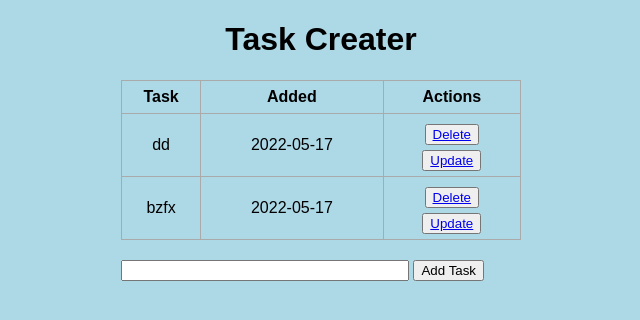
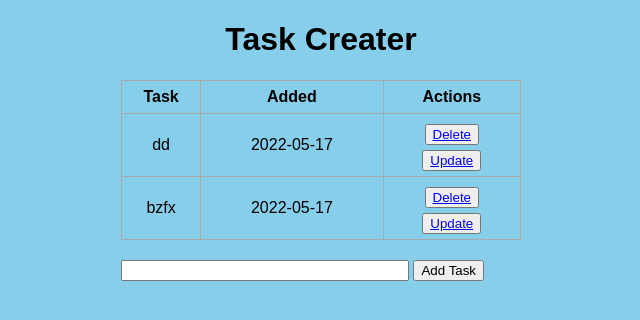
Before and after one commit to VigneshwaranBS/flask_basics, a Flask app: page / in a window 1280 px wide. Shown: the top 320 px of the page, without its empty margins (319-959 px from the left). Run offline with Flask 2, Linux system fonts and the light colour scheme; data comes from the database, SQL or seed files in the repository; both versions use the stored data as it was after the commit.

Commit message:
outline styling changes

```diff
--- a/static/css/main.css
+++ b/static/css/main.css
@@ -1,7 +1,7 @@
 body, html {
     margin: 0;
     font-family: sans-serif;
-    background-color: lightblue;
+    background-color: skyblue;
 }
 
 .content {
--- a/templates/index.html
+++ b/templates/index.html
@@ -10,18 +10,17 @@
     {% if tasks|length < 1 %}
     <h4 style="text-align: center">There are no tasks. Create new task below!</h4>
     {% else %}
-    <table style=" border: 1px solid #aaa ;border-collapse: collapse;
-    width: 100%">
+    <table >
         <tr >
-            <th style=" border: 1px solid #aaa ; height: 30px;">Task</th>
-            <th style=" border: 1px solid #aaa; height: 30px;">Added</th>
-            <th style=" border: 1px solid #aaa ; height: 30px;">Actions</th>
+            <th >Task</th>
+            <th >Added</th>
+            <th >Actions</th>
         </tr>
         {% for task in tasks %}
             <tr>
-                <td style="  border: 1px solid #aaa; text-align: center; padding: 5px;">{{ task.content }}</td>
-                <td style="  border: 1px solid #aaa; text-align: center; padding: 5px;">{{ task.date_created.date() }}</td>
-                <td style="   border: 1px solid #aaa; text-align: center; padding: 5px;">
+                <td >{{ task.content }}</td>
+                <td >{{ task.date_created.date() }}</td>
+                <td>
                     <button style="margin-top:5px ;">
                              <a href="/delete/{{task.id}}">Delete</a>
                     </button>
@@ -36,9 +35,9 @@
     </table>
     {% endif %}
 
-    <div class="form" style=" margin-top: 20px;">
+    <div class="form" >
         <form action="/" method="POST">
-            <input type="text" name="content" id="content" style=" width: 70%;">
+            <input type="text" name="content" id="content" >
             <input type="submit" value="Add Task">
         </form>
     </div>
```
Also changed, not shown: templates/update.html (+5 -5 lines), test.db.
